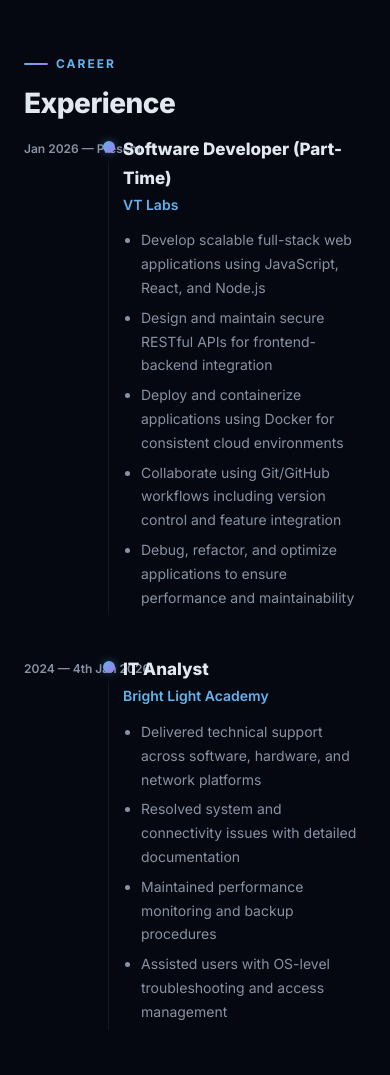
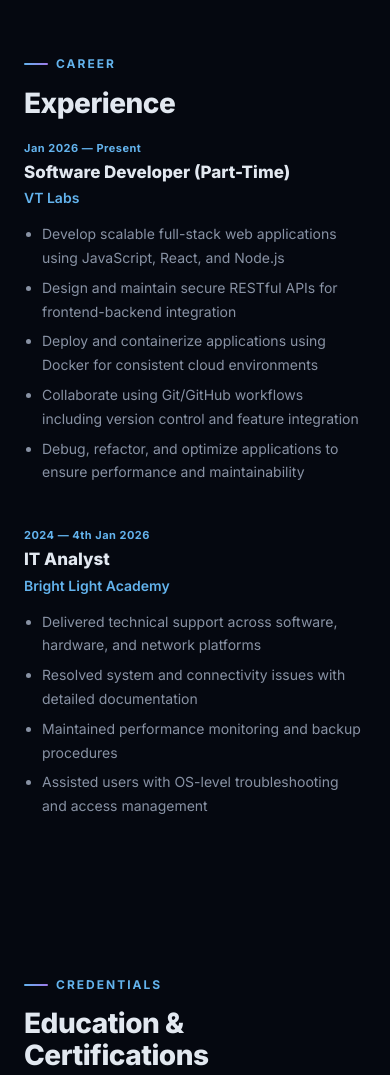
Before and after one commit to axelniyo/portifolio, a plain HTML site: page index.html in a window 390 px wide. Shown: the part 5860-6935 px from the top of the page. Drawn offline with Linux system fonts and the light colour scheme; animation ran at ten frames a second.

Commit message:
Update style.css

```diff
--- a/style.css
+++ b/style.css
@@ -547,7 +547,6 @@ section {
     gap: 12px;
 }
 
-.skill-item {}
 
 .skill-header {
     display: flex;
@@ -1165,7 +1164,24 @@ footer a:hover {
     }
 
     .timeline-item {
-        grid-template-columns: 80px 1px 1fr;
+        display: flex;
+        flex-direction: column;
+        gap: 6px;
+        padding-bottom: 32px;
+    }
+
+    /* hide the vertical line & dot on mobile */
+    .tl-line {
+        display: none;
+    }
+
+    /* date becomes a small label above the role */
+    .tl-date {
+        text-align: left;
+        font-size: 11px;
+        color: var(--accent);
+        font-weight: 700;
+        letter-spacing: 0.5px;
     }
 
     .nav-links {
```
